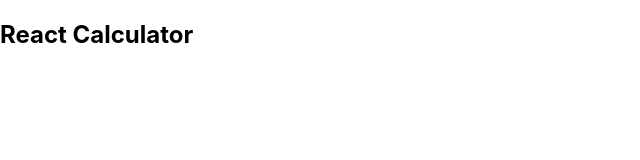
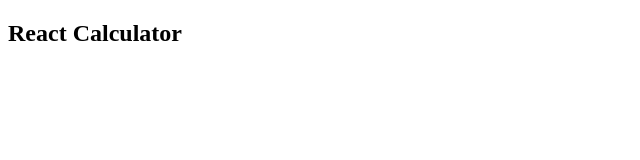
Before and after one commit to pacyL2K19/react-calculator, a React (Create React App) app: page / in a window 1280 px wide. Shown: the top 160 px of the page, without its empty margins (0-640 px from the left). Built offline with nearby package versions, Linux system fonts and the light colour scheme.

Commit message:
Remove unused files

```diff
--- a/src/index.css
+++ /dev/null
@@ -1,13 +0,0 @@
-body {
-  margin: 0;
-  font-family: -apple-system, BlinkMacSystemFont, 'Segoe UI', 'Roboto', 'Oxygen',
-    'Ubuntu', 'Cantarell', 'Fira Sans', 'Droid Sans', 'Helvetica Neue',
-    sans-serif;
-  -webkit-font-smoothing: antialiased;
-  -moz-osx-font-smoothing: grayscale;
-}
-
-code {
-  font-family: source-code-pro, Menlo, Monaco, Consolas, 'Courier New',
-    monospace;
-}
--- a/src/index.js
+++ b/src/index.js
@@ -1,6 +1,5 @@
 import React from 'react';
 import ReactDOM from 'react-dom';
-import './index.css';
 import App from './App';
 import reportWebVitals from './reportWebVitals';
 
@@ -11,7 +10,4 @@
   document.getElementById('root')
 );
 
-// If you want to start measuring performance in your app, pass a function
-// to log results (for example: reportWebVitals(console.log))
-// or send to an analytics endpoint. Learn more: https://bit.ly/CRA-vitals
 reportWebVitals();
```
